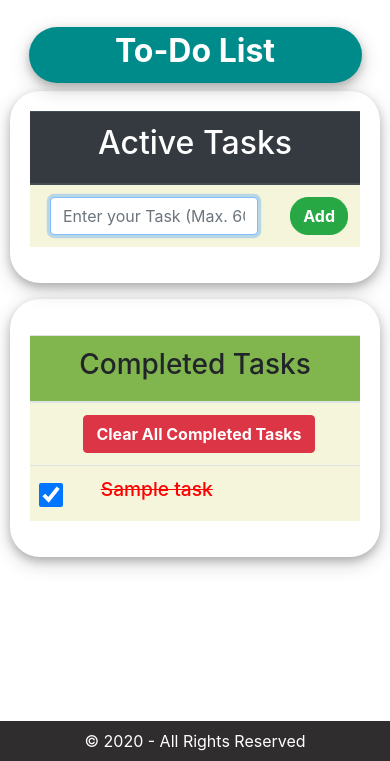
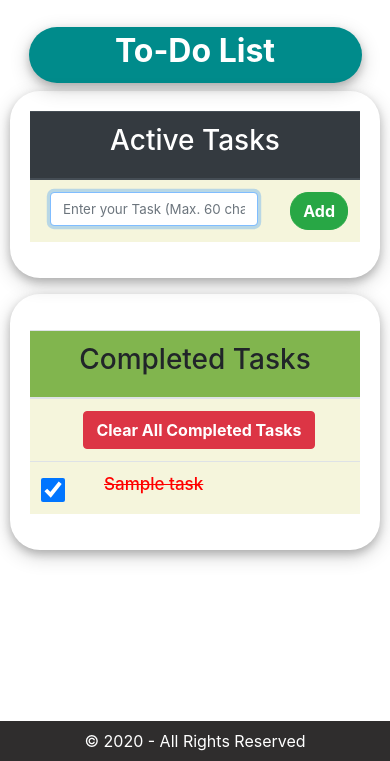
Before and after one commit to AkselSoft-Hub/to_do_app, a Django app: page /tasks/ in a window 390 px wide. Shown: the part 83-844 px from the top of the page. Run offline with Django 3.2, Linux system fonts and the light colour scheme; a user stored in the database is signed in; tables that the repository leaves empty hold one stand-in row (values such as "Sample post"); grey boxes marked "Sample" are stand-in pictures; some libraries are stand-ins or nearby versions.

Commit message:
UI Changes

```diff
--- a/to_do/static/to_do_app/main.css
+++ b/to_do/static/to_do_app/main.css
@@ -1,11 +1,19 @@
 body {
     max-width: 100%;
-    /*margin-top: 5rem;*/
+}
+
+.main-container {
+    margin-top: 100px;
+    padding: 10px 10px;
+    margin-bottom: 20px;
+
+
+
 }
 
 .table td {
     padding-left: 20px;
-    background-color: beige;
+    background-color:beige;
 }
 
 .form-check-input {
@@ -34,11 +42,7 @@
     padding: 14px;
 }
 
-.main-container {
-    margin-top: 100px;
-    padding: 10px 10px;
-    margin-bottom: 20px;
-}
+
 
 .title-header {
     text-align: center;
@@ -116,8 +120,7 @@
 }
 
 .homepage_div {
-    background-color: #312b2b;
-    background-size: cover;
+    background-color: #0a0702c7;
 }
 
 .tag_line {
@@ -203,13 +206,13 @@
         height: 24px;
     }
     .text-left {
-        font-size: larger;
+        font-size: 17px;
     }
     .fa {
         font-size: 22px;
     }
     #add_task {
-        font-size: medium;
+        font-size: smaller;
     }
     #list-container1, #list-container2 {
         width: 100%;
@@ -220,4 +223,5 @@
     .media-body {
         text-align: center;
     }
+
 }
--- a/to_do/templates/to_do_app/tasks.html
+++ b/to_do/templates/to_do_app/tasks.html
@@ -10,7 +10,7 @@
 	<table class="table table-hover" id="maintable">
 		<thead class="thead-dark">
 			<th colspan=4>
-				<h2>Active Tasks</h2>
+				<h3>Active Tasks</h3>
 			</th>
 		</thead>
 
```
